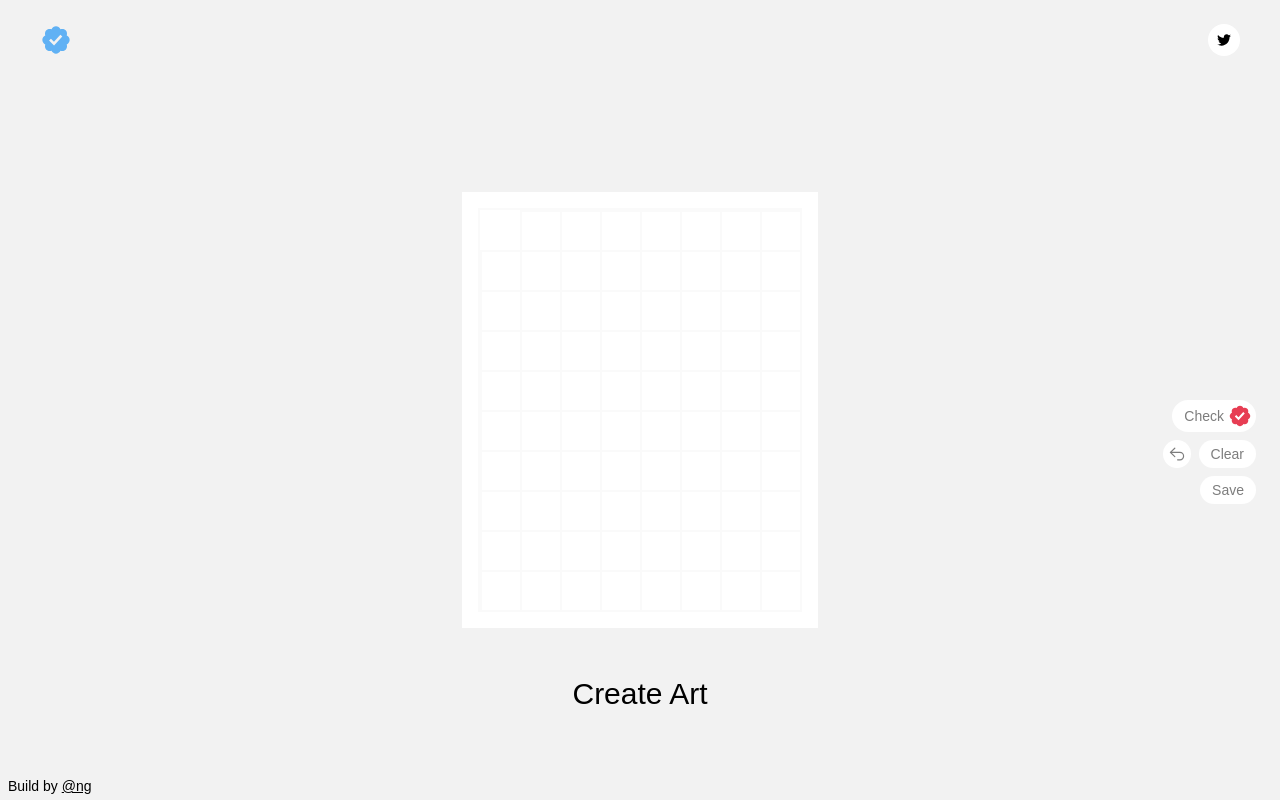
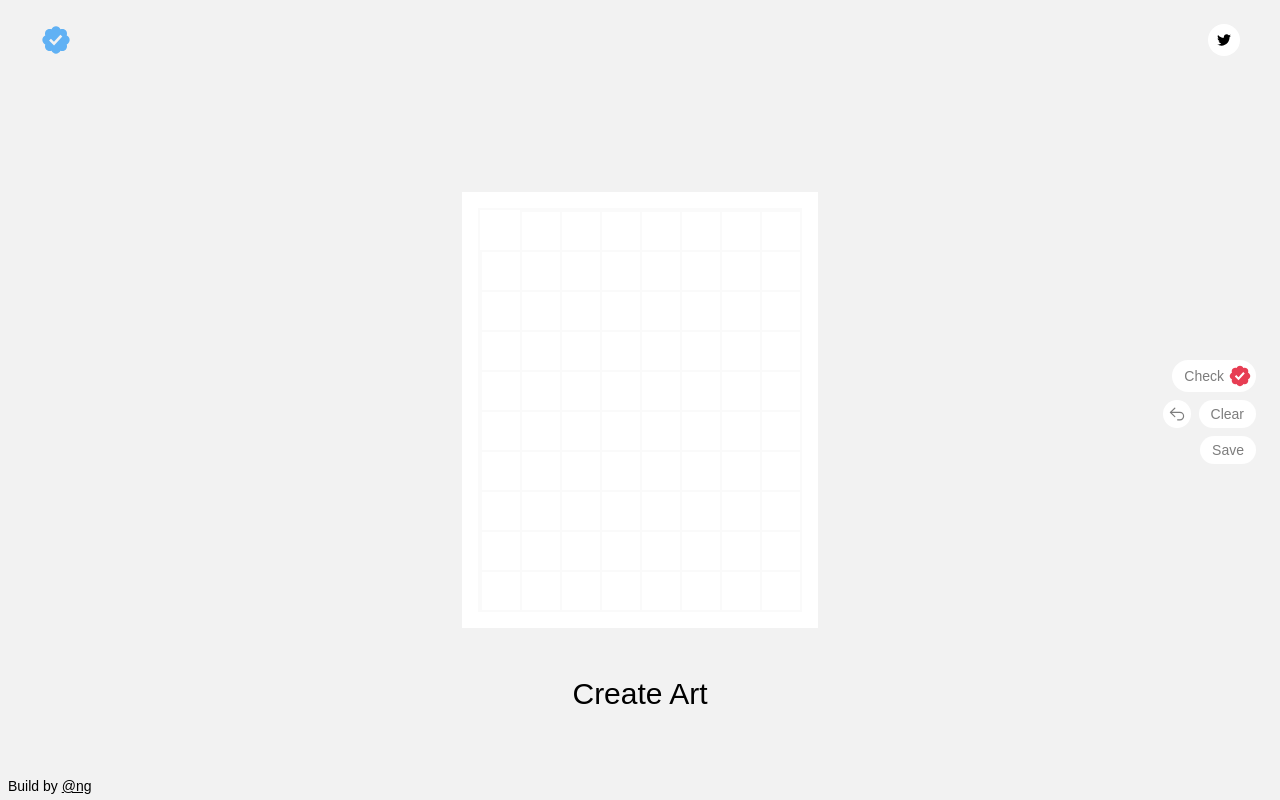
Before and after one commit to nikitattt/create-checks, a Next.js app: page / in a window 1280 px wide. Built offline with nearby package versions, Linux system fonts and the light colour scheme; a web font is replaced by a local one.

Commit message:
Better menu positioning

```diff
--- a/components/Menu/index.tsx
+++ b/components/Menu/index.tsx
@@ -5,7 +5,7 @@ import SaveButton from '../SaveButton'
 
 const Menu = () => {
   return (
-    <div className="flex flex-col absolute right-2 sm:right-6 top-[4.5rem] sm:top-1/2 gap-2 items-end">
+    <div className="flex flex-col absolute right-2 sm:right-6 top-[4.5rem] sm:top-1/2 gap-2 items-end -mt-0 sm:-mt-10">
       <CheckColorSelect />
       <div className="flex flex-row-reverse gap-2">
         <ClearButton />
```
